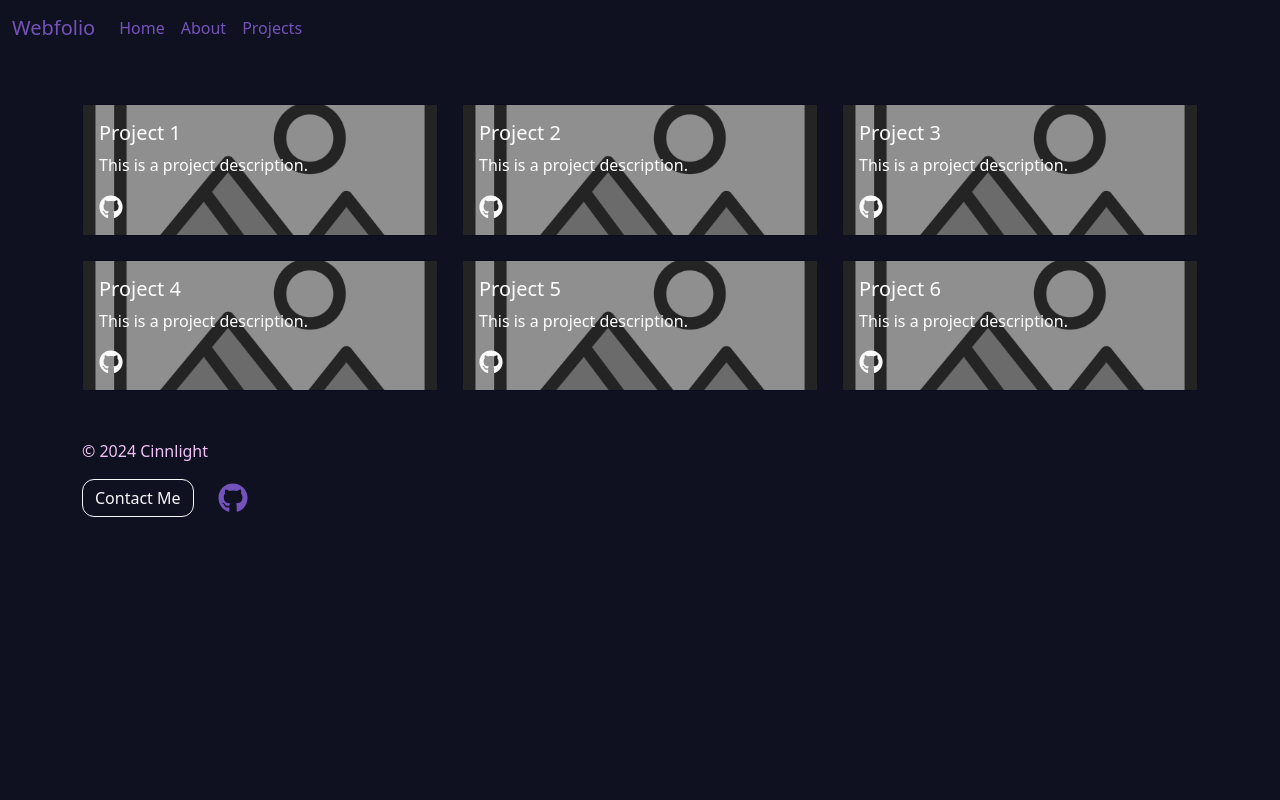
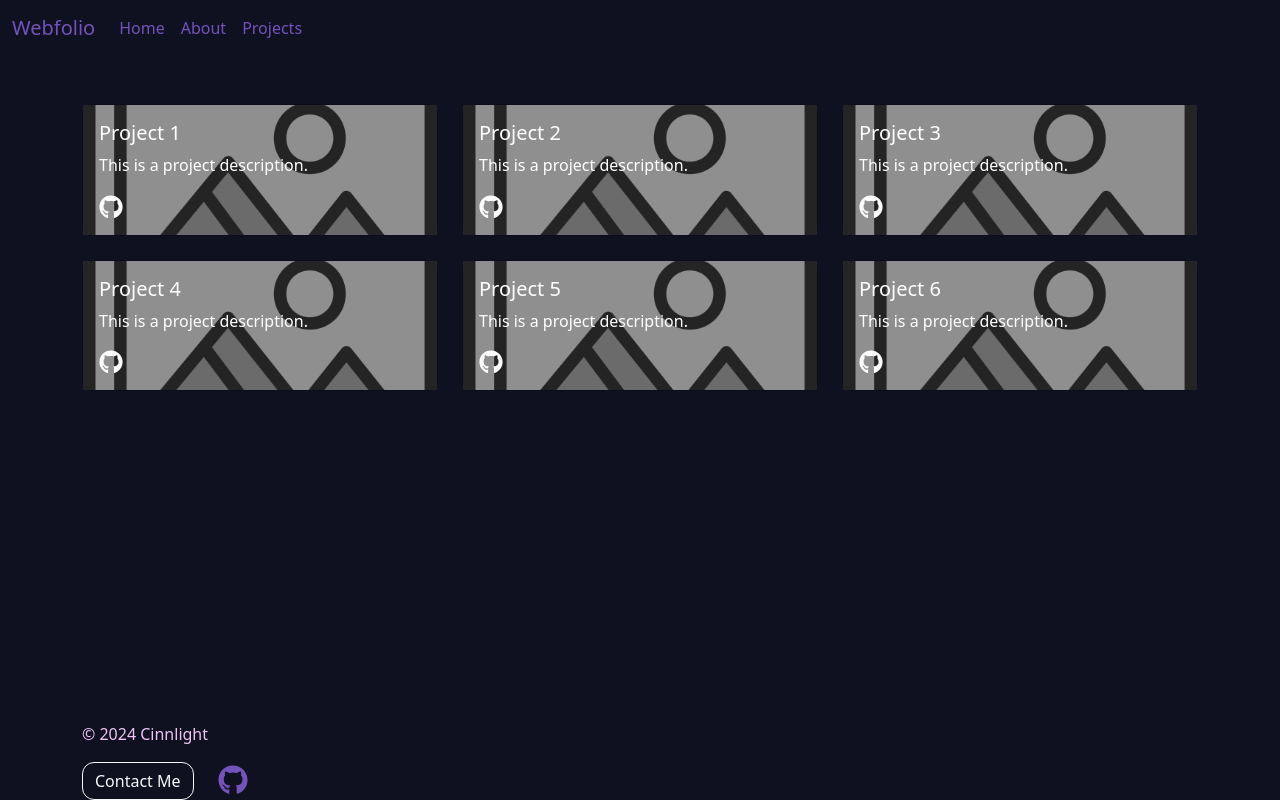
Before and after one commit to Cinnlight/Webfolio, a React (Vite) app in the folder webfolio/: page /projects in a window 1280 px wide. Built offline with nearby package versions, Linux system fonts and the light colour scheme.

Commit message:
Adds additional containers and classes for flex styling throughout the page

```diff
--- a/webfolio/src/App.jsx
+++ b/webfolio/src/App.jsx
@@ -8,11 +8,13 @@
 function App() {
   return (
     <>
+    <div className="d-flex flex-column min-vh-100">
       <Navbar />
-      <main>
+      <main className="app-main flex-grow-1">
         <Outlet /> {/* Renders the current page */}
       </main>
       <Footer />
+    </div>
     </>
   );
 }
```
